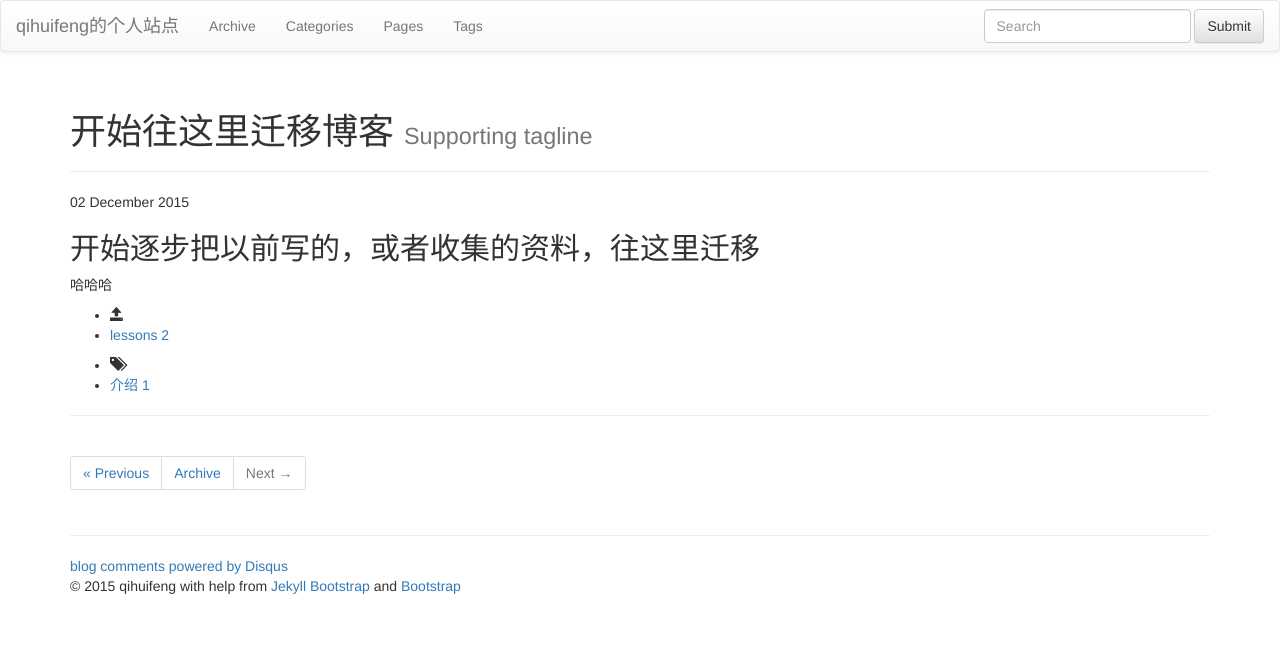
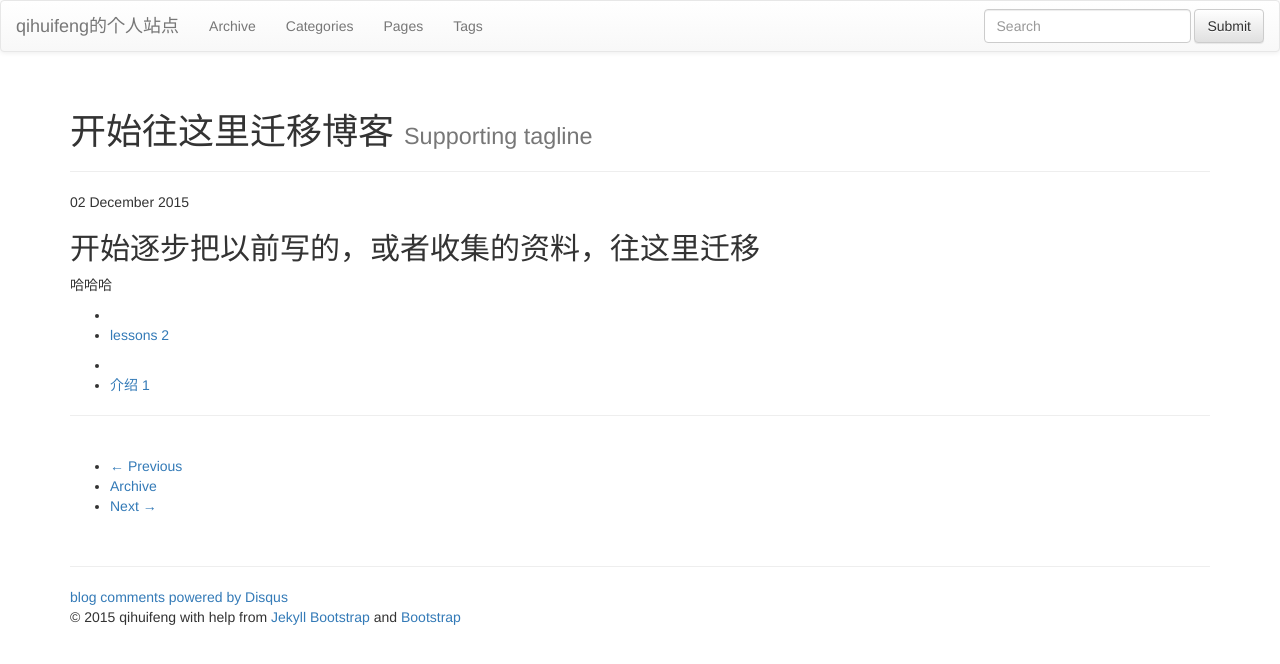
Before and after one commit to windgo/windgo.github.io, a Jekyll site: the page built from _posts/2015-12-2-开始往这里迁移博客.md, in a window 1280 px wide. Shown: the top 664 px of the page. Built offline with Jekyll 4.4.1, drawn with Linux system fonts in a browser that asks for light colours; nearby versions of some CDN libraries; library files that are not in the unit come from our copies; comment, search, counter and statistics services are not loaded.

Commit message:
change layouts

```diff
--- a/_layouts/post.html
+++ b/_layouts/post.html
@@ -4,4 +4,4 @@ theme :
 layout: default
 ---
 {% include JB/setup %}
-{% include themes/bootstrap-3/post.html %}
+{% include themes/twitter/post.html %}
```
